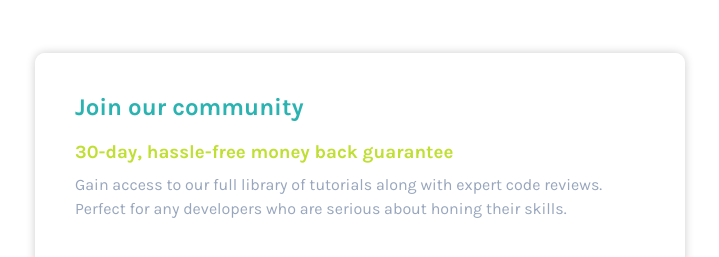
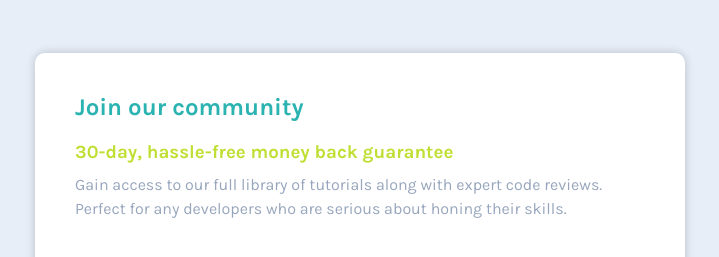
Before and after one commit to Cyangrey/Cyangrey.github.io, a plain HTML site: page index.html in a window 1280 px wide. Shown: the part 117-374 px from the top of the page, without its empty margins (280-999 px from the left). Drawn offline with Linux system fonts and the light colour scheme.

Commit message:
Update styles.css

```diff
--- a/styles.css
+++ b/styles.css
@@ -2,6 +2,7 @@ body {
     font-family: 'Karla', sans-serif;
     Font-size: 16px;
     margin: 0;
+    background: rgb(231,238,247);
 }
 
 /* MOBILE SCREEN */
```
